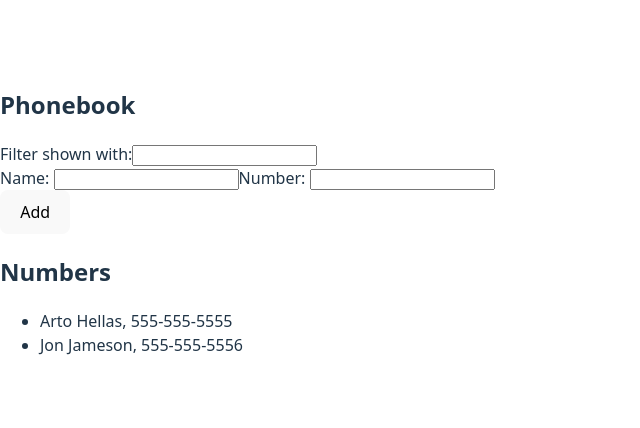
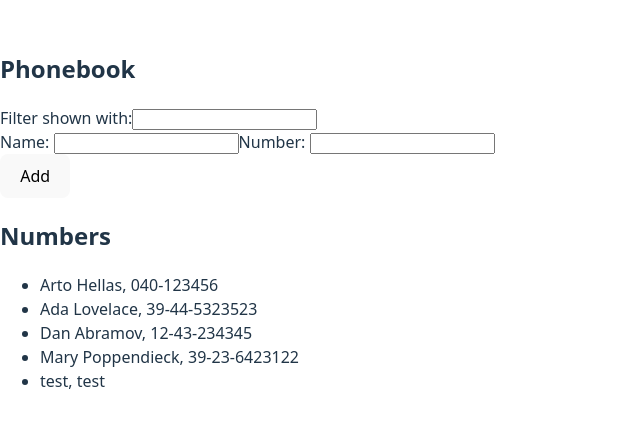
Before and after one commit to CharlesDeFarias/FullStackOpenExercises, a React (Vite) app in the folder partTwo/phonebook/: page / in a window 1280 px wide. Shown: the part 180-608 px from the top of the page, without its empty margins (0-640 px from the left). Built offline with nearby package versions, Linux system fonts and the light colour scheme; data requests are answered from the project's data file.

Commit message:
finished 2.12

```diff
--- a/partTwo/phonebook/db.json
+++ b/partTwo/phonebook/db.json
@@ -1,5 +1,5 @@
 {
-    "persons":[
+  "persons": [
     {
       "name": "Arto Hellas",
       "number": "040-123456",
@@ -19,6 +19,11 @@
       "name": "Mary Poppendieck",
       "number": "39-23-6423122",
       "id": "4"
+    },
+    {
+      "id": "7d35",
+      "name": "test",
+      "number": "test"
     }
   ]
 }
--- a/partTwo/phonebook/package.json
+++ b/partTwo/phonebook/package.json
@@ -10,6 +10,7 @@
     "preview": "vite preview"
   },
   "dependencies": {
+    "axios": "^1.8.1",
     "react": "^19.0.0",
     "react-dom": "^19.0.0"
   },
--- a/partTwo/phonebook/src/App.jsx
+++ b/partTwo/phonebook/src/App.jsx
@@ -1,20 +1,62 @@
-import { useState } from 'react'
+import { useState, useEffect } from 'react'
 import Phonebook from './components/Phonebook.jsx'
+// import { getAll, create, update } from './services/server.js'
+import axios from 'axios'
 
 const App = () => {
-  const [persons, setPersons] = useState([
-    {
-      name: 'Arto Hellas',
-      phone: "555-555-5555"
-    },{
-      name: 'Jon Jameson',
-      phone: "555-555-5556"
-    },
-  ])
+
+  const [newName, setNewName] = useState('');
+  const [newNumber, setNewNumber] = useState('');
+  const [newFilter, setNewFilter] = useState('');
+  const [persons, setPersons] = useState([ ])
+
+
+
+  useEffect(() => {
+    console.log('effect')
+    axios
+    .get('http://localhost:3001/persons')
+    .then(response => {
+      setPersons(response.data)
+    })
+  }, [])
+
+  const handleEvents = (e) => {
+    const { name, value } = e.target;
+    console.log(name, value)
+    if (name === "name") {
+      setNewName(value);
+    } else if (name === "number") {
+      setNewNumber(value);
+    } else if (name === "filter") {
+      setNewFilter(value.toLowerCase());
+    } else if (e.type === "submit") {
+      e.preventDefault();
+      let isRepeat = persons.some(person => person.name === newName);
+
+      if (isRepeat) {
+        alert("This name has already been saved. If you need to repeat a name, change it slightly to submit.");
+      } else {
+        axios
+        .post('http://localhost:3001/persons', { name: newName, number: newNumber })
+        .then(response => {
+          console.log(response)
+        })
+        setNewName('');
+        setNewNumber('');
+      }
+    }
+  };
+
 
   return (
     <div>
-      <Phonebook persons={persons} setPersons={setPersons} />
+      <Phonebook
+      persons={persons}
+      handler={handleEvents}
+      newName={newName}
+      newNumber={newNumber}
+      newFilter={newFilter} />
     </div>
   )
 }
--- a/partTwo/phonebook/src/components/ContactList.jsx
+++ b/partTwo/phonebook/src/components/ContactList.jsx
@@ -0,0 +1,15 @@
+const ContactList = ({ persons }) => {
+    console.log(persons)
+    return (
+      <div>
+        <h2>Numbers</h2>
+        <ul>
+          {persons.map(person => (
+            <li key={person.name}>{person.name}, {person.number}</li>
+          ))}
+        </ul>
+      </div>
+    );
+  };
+
+  export default ContactList
--- a/partTwo/phonebook/src/components/Header.jsx
+++ b/partTwo/phonebook/src/components/Header.jsx
@@ -1,7 +1,7 @@
 import Toolbar from "./Toolbar"
 
+const Header = ({ handler, filter, newName, newNumber }) => {
 
-const Header = ({ handler, filter, newName, newNumber }) => {
     return (
       <div>
         <h2>Phonebook</h2>
--- a/partTwo/phonebook/src/components/Phonebook.jsx
+++ b/partTwo/phonebook/src/components/Phonebook.jsx
@@ -1,54 +1,22 @@
-import { useState } from 'react';
 import Header from './Header.jsx';
+import ContactList from './ContactList.jsx';
 
-const ContactList = ({ persons }) => {
-  return (
-    <div>
-      <h2>Numbers</h2>
-      <ul>
-        {persons.map(person => (
-          <li key={person.name}>{person.name}, {person.phone}</li>
-        ))}
-      </ul>
-    </div>
-  );
-};
+const Phonebook = ({
+    persons,
+    handler,
+    newName,
+    newNumber,
+    newFilter
+}) => {
+    console.log(persons)
 
-const Phonebook = ({ persons, setPersons }) => {
-  const [newName, setNewName] = useState('');
-  const [newNumber, setNewNumber] = useState('');
-  const [newFilter, setNewFilter] = useState('');
-
-  const handleEvents = (e) => {
-    const { name, value } = e.target;
-
-    if (name === "name") {
-      setNewName(value);
-    } else if (name === "number") {
-      setNewNumber(value);
-    } else if (name === "filter") {
-      setNewFilter(value.toLowerCase());
-    } else if (e.type === "submit") {
-      e.preventDefault();
-      let isRepeat = persons.some(person => person.name === newName);
-
-      if (isRepeat) {
-        alert("This name has already been saved. If you need to repeat a name, change it slightly to submit.");
-      } else {
-        setPersons([...persons, { name: newName, phone: newNumber }]);
-        setNewName('');
-        setNewNumber('');
-      }
-    }
-  };
-
-  const filteredPersons = persons.filter(person =>
-    person.name.toLowerCase().includes(newFilter) || person.phone.includes(newFilter)
-  );
+    const filteredPersons = persons.filter(person =>
+        person.name.toLowerCase().includes(newFilter) || person.number.toLowerCase().includes(newFilter)
+    );
 
   return (
     <div>
-      <Header handler={handleEvents} filter={newFilter} newName={newName} newNumber={newNumber} />
+      <Header handler={handler} filter={newFilter} newName={newName} newNumber={newNumber} />
       <ContactList persons={filteredPersons} />
     </div>
   );
```
Also changed, not shown: partTwo/phonebook/src/services/persons.js (added, +19 -0 lines), 1 other file (tests, documents, lock files or other folders). Lines whose indentation alone changed are shown as unchanged.
